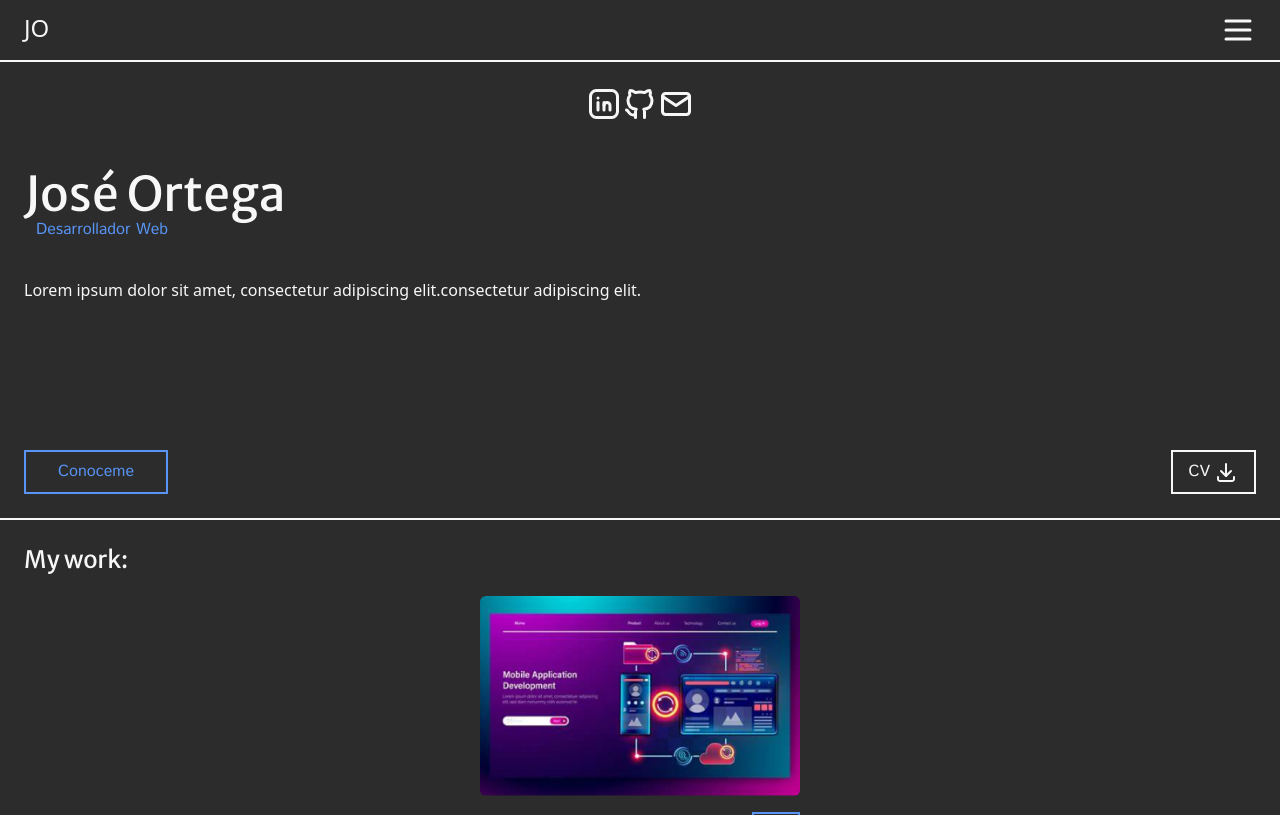
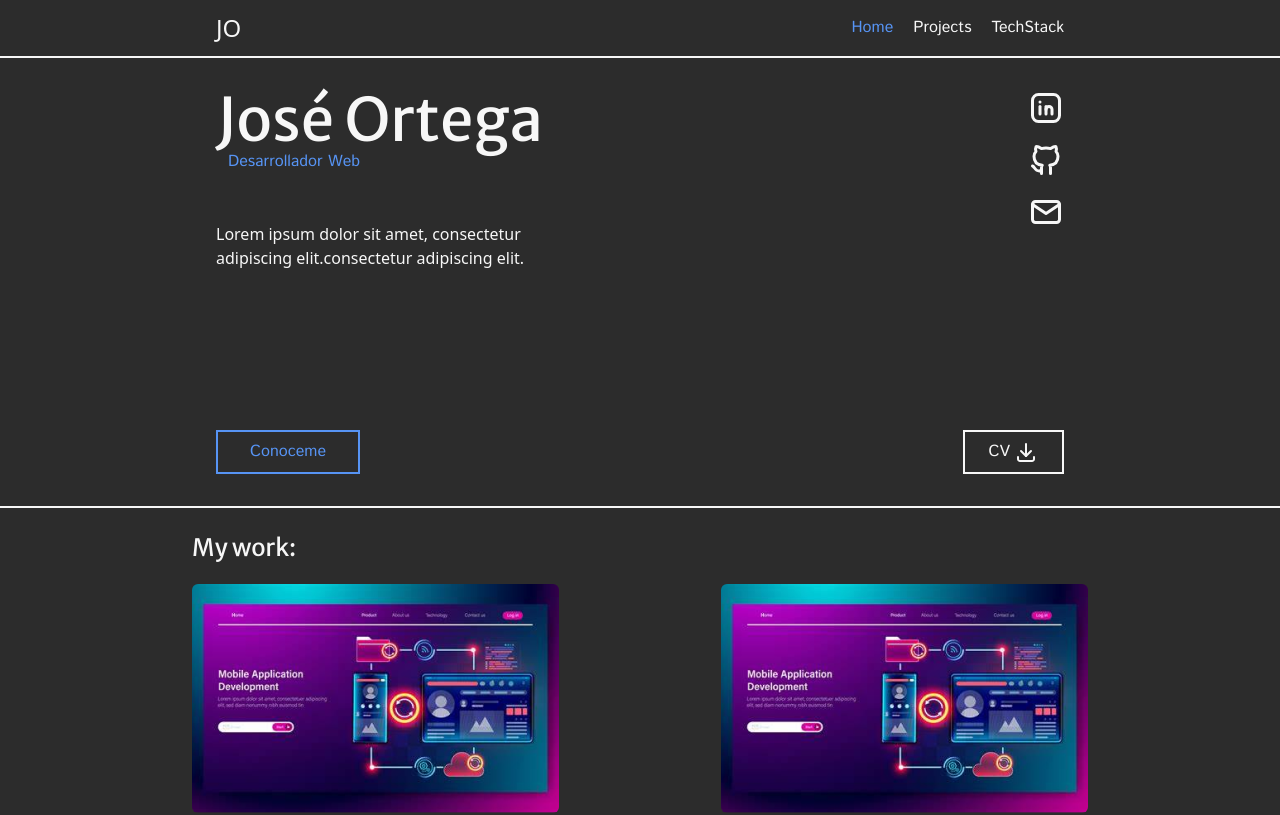
Before and after one commit to JoseOrtega02/portfolio2025, a React (Vite) app: page / in a window 1280 px wide. Shown: the top 815 px of the page. Built offline with nearby package versions, Linux system fonts and the light colour scheme; a web font is replaced by a local one.

Commit message:
working in the desktop view

```diff
--- a/src/components/Icons/Download.jsx
+++ b/src/components/Icons/Download.jsx
@@ -1,7 +1,42 @@
-import icon from "../../assets/download.svg"
-
-export default function Download() {
+/* eslint-disable react/prop-types */
+export default function Download({ className }) {
   return (
-    <img src={icon} alt="Icono de descarga" className='w-6'/>
-  )
+    <svg
+      width="24"
+      height="24"
+      viewBox="0 0 24 24"
+      fill="none"
+      xmlns="http://www.w3.org/2000/svg"
+      className={`w-6 h-6 ${className}`}
+    >
+      <g clipPath="url(#clip0_26_212)">
+        <path
+          d="M4 17V19C4 19.5304 4.21071 20.0391 4.58579 20.4142C4.96086 20.7893 5.46957 21 6 21H18C18.5304 21 19.0391 20.7893 19.4142 20.4142C19.7893 20.0391 20 19.5304 20 19V17"
+          stroke="currentColor"
+          strokeWidth="2"
+          strokeLinecap="round"
+          strokeLinejoin="round"
+        />
+        <path
+          d="M7 11L12 16L17 11"
+          stroke="currentColor"
+          strokeWidth="2"
+          strokeLinecap="round"
+          strokeLinejoin="round"
+        />
+        <path
+          d="M12 4V16"
+          stroke="currentColor"
+          strokeWidth="2"
+          strokeLinecap="round"
+          strokeLinejoin="round"
+        />
+      </g>
+      <defs>
+        <clipPath id="clip0_26_212">
+          <rect width="24" height="24" fill="white" />
+        </clipPath>
+      </defs>
+    </svg>
+  );
 }
--- a/src/components/hero/Hero.jsx
+++ b/src/components/hero/Hero.jsx
@@ -5,24 +5,47 @@ import Email from '../Icons/Email'
 import Download from '../Icons/Download'
 
 export default function Hero() {
-  return (
-    <div className='width-full p-6 flex flex-col gap-12 border-white border-solid border-b-2' id='home'>
-        <div className='flex flex-row justify-center'>
+  return (<div className='flex justify-center border-white border-solid border-b-2'>
+
+
+    <div className='w-full max-w-4xl  p-6 py-8 flex flex-col gap-12' id='home'>
+        <div className='flex flex-row justify-center md:hidden'>
             <Linkedin/>
             <Github/>
             <Email/>
         </div>
-        <div className='text-white'>
-            <h1 className=' text-5xl font-merriweatherSans'>José Ortega</h1>
+        <div className='text-white flex justify-between'>
+          <div>
+          <h1 className=' text-5xl font-merriweatherSans md:text-6xl'>José Ortega</h1>
             <h4 className='text-base text-accent pl-3 font-istokWeb'>Desarrollador Web</h4>
-            <p className='font-slabo text-base my-9'>Lorem ipsum dolor sit amet, consectetur adipiscing elit.consectetur adipiscing elit.</p>
+            <p className='font-slabo text-base my-9 max-w-96 md:my-12'>Lorem ipsum dolor sit amet, consectetur adipiscing elit.consectetur adipiscing elit.</p>
+          </div>
+          <div className='hidden md:flex flex-col gap-4 '>
+            <a href="" className='transition-all duration-300 ease-in-out
+                       hover:scale-105'><Linkedin/></a>
+            <a href="" className='transition-all duration-300 ease-in-out
+                       hover:scale-105'><Github/></a>
+           <a href="" className='transition-all duration-300 ease-in-out
+                       hover:scale-105'><Email/></a>
+        </div>
         </div>
 
         <div className='flex flex-row justify-between mt-16'>
-            <button className='font-istokWeb text-base text-accent border-2 border-accent border-solid px-8 py-2'>Conoceme</button>
-            <button className='flex flex-row gap-1 font-istokWeb text-base text-white border-2 border-white border-solid px-4 py-2 '>CV <Download/></button>
+        <button className='font-istokWeb text-base text-accent border-2 border-accent border-solid px-8 py-2
+                       hover:bg-accent hover:text-black transition-all duration-300 ease-in-out
+                       '>
+        Conoceme
+    </button>
+    <button
+    className="flex flex-row gap-1 font-istokWeb text-base text-white border-2 border-white border-solid px-6 py-2
+               transition-all duration-300 ease-in-out hover:bg-white hover:text-black group"
+  >
+    CV
+    <Download className="text-white group-hover:text-black transition-all duration-300" />
+  </button>
         </div>
 
     </div>
+    </div>
   )
 }
--- a/src/components/navbar/Navbar.jsx
+++ b/src/components/navbar/Navbar.jsx
@@ -6,7 +6,7 @@ import { Close } from '../Icons/Close'
 function Navbar() {
   const [isOpen,setOpen] = useState(false)
 
-  return (<>
+  return (<div className='border-b-2 border-white border-solid flex justify-center'>
   <div className={isOpen?" text-white bg-black fixed w-full h-full z-10":"hidden"}>
       <button className="w-full flex justify-end  pr-9 py-5" onClick={()=>setOpen(false)}><Close/></button>
       <div className='flex flex-col gap-10 mt-28 items-center  h-full w-full font-istokWeb text-xl '>
@@ -16,14 +16,19 @@ function Navbar() {
       </div>
 
     </div>
-   <div className='w-full flex flex-row justify-between px-6 py-3 bg-black border-b-2 border-white border-solid'>
+   <div className='w-full max-w-4xl flex flex-row justify-between px-6 py-3 bg-black '>
         <h1 className='text-white text-2xl'>JO</h1>
-        <button onClick={()=>setOpen(true)}>
+        <button onClick={()=>setOpen(true)} className='md:hidden'>
           <Hamburger/>
         </button>
+        <div className='hidden md:flex flex-row gap-5 text-white font-istokWeb items-center'>
+            <a href="#home" className='text-accent'>Home</a>
+            <a href="#projects">Projects</a>
+            <a href="#techStack">TechStack</a>
+        </div>
     </div>
 
-  </>
+  </div>
 
   )
 }
--- a/src/components/projects/Projects.jsx
+++ b/src/components/projects/Projects.jsx
@@ -4,7 +4,7 @@ import RenderProjects from "./RenderProjects";
 export default function Projects() {
   return (
     <div className="p-6 border-white border-b-2 border-solid" id="projects">
-        <h2 className="font-merriweatherSans text-white text-2xl">My work:</h2>
+        <h2 className="font-merriweatherSans text-white text-2xl max-w-4xl mx-auto">My work:</h2>
         <RenderProjects/>
     </div>
   )
--- a/src/components/projects/RenderProjects.jsx
+++ b/src/components/projects/RenderProjects.jsx
@@ -25,7 +25,7 @@ const projects = [
 
 function ProjectItem({ project }) {
   return (
-    <div className="flex flex-col justify-center gap-2 max-w-80">
+    <div className="flex flex-col justify-center gap-2 max-w-96">
       {/* Image Container */}
       <div className="relative group">
         {/* Image */}
@@ -39,7 +39,7 @@ function ProjectItem({ project }) {
               href={project.linkDemo}
               target="_blank"
               rel="noopener noreferrer"
-              className="bg-accent px-4 py-1 text-sm rounded hover:bg-opacity-80"
+              className=" px-4 py-1 text-sm border-2 border-accent border-solid  hover:bg-accent hover:text-black"
             >
               Demo
             </a>
@@ -60,7 +60,7 @@ function ProjectItem({ project }) {
 
 export default function RenderProjects() {
   return (
-    <div className="mt-5 text-white flex flex-col gap-16 justify-center items-center">
+    <div className="mt-5 text-white flex flex-wrap gap-16 justify-center items-center max-w-4xl md:mx-auto md:justify-between">
       {projects.map((project, index) => (
         <ProjectItem key={index} project={project} />
       ))}
```
